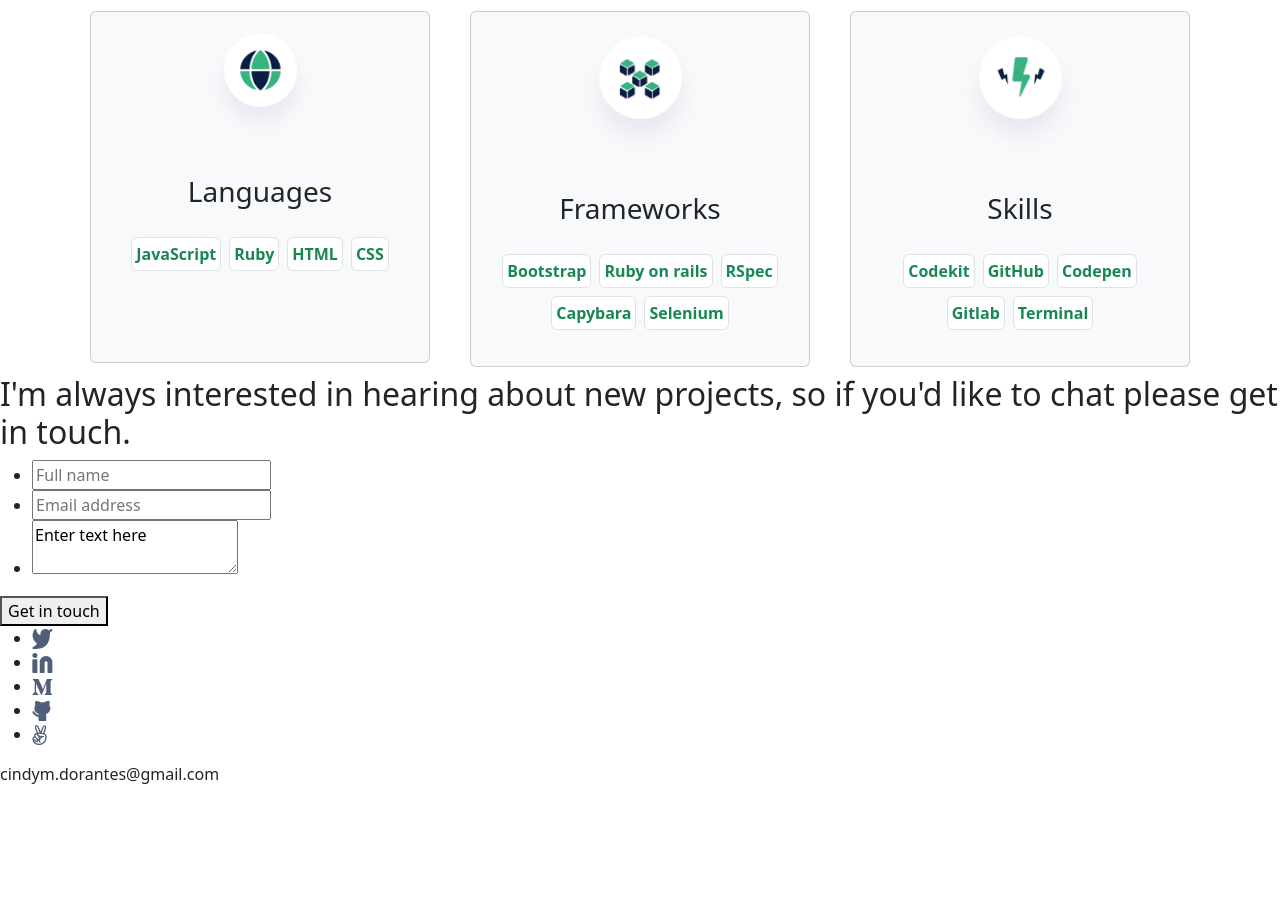
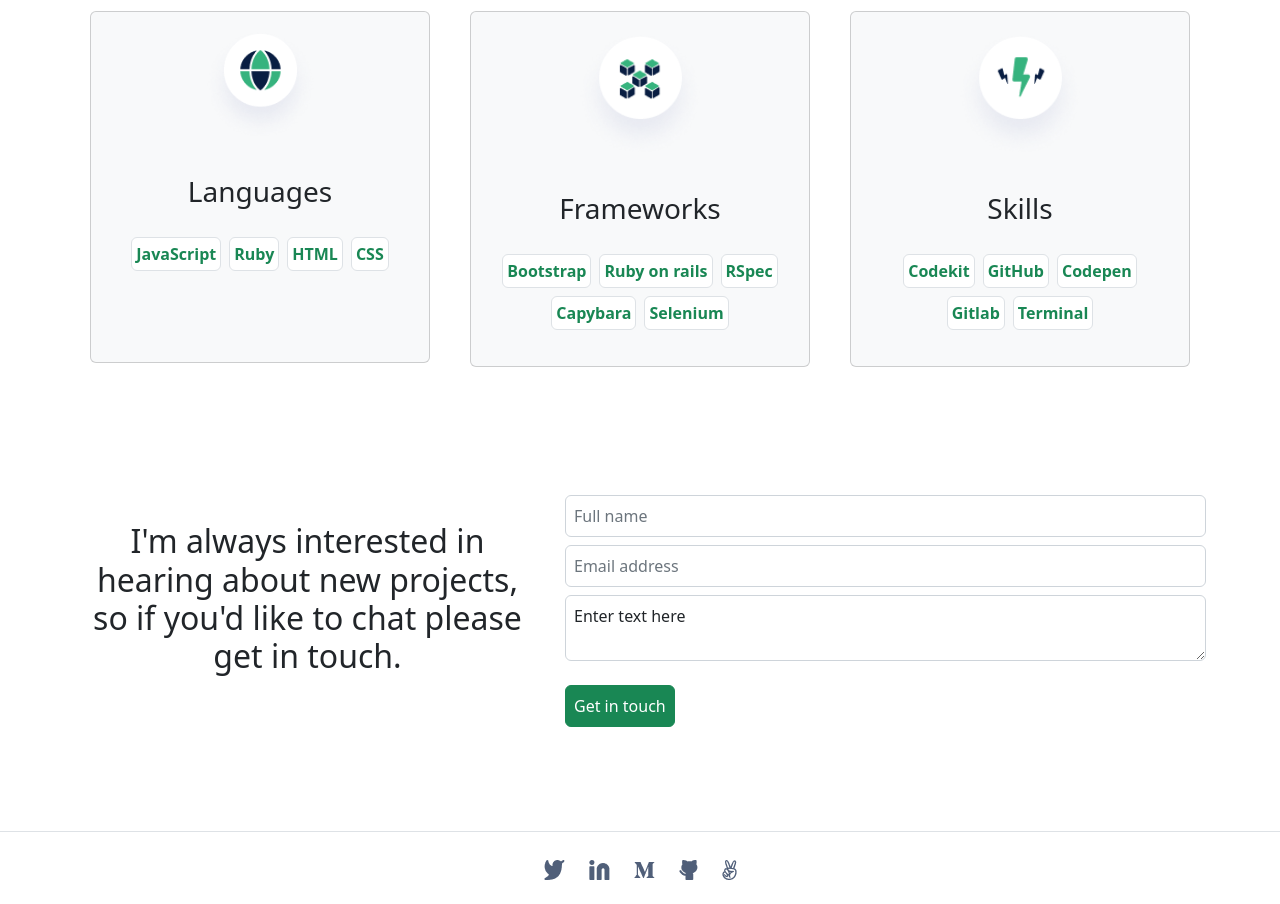
Before and after one commit to CindyDorantes/Trying-Bootstrap, a plain HTML site: page index.html in a window 1280 px wide. Shown: the part 1979-2883 px from the top of the page. Before the commit the page ends 2781 px from the top, so only its background shows below. Drawn offline with Linux system fonts and the light colour scheme.

Commit message:
Add styles for contact-form section and footer

```diff
--- a/index.html
+++ b/index.html
@@ -32,17 +32,16 @@
       </li>
       <li class="pe-3">
         <a href="https://www.linkedin.com/in/cindydorantessanchez/"><img src="./Images/Linkedin_icon.png"
-            alt="LinkedIn icon" class="socialicon"></a>
+            alt="LinkedIn icon"></a>
       </li>
       <li class="pe-3">
-        <a href="https://medium.com/"><img src="./Images/medium.png" alt="Medium icon" class="socialicon"></a>
+        <a href="https://medium.com/"><img src="./Images/medium.png" alt="Medium icon"></a>
       </li>
       <li class="pe-3">
-        <a href="https://github.com/CindyDorantes"><img src="./Images/github.png" alt="GitHub icon"
-            class="socialicon"></a>
+        <a href="https://github.com/CindyDorantes"><img src="./Images/github.png" alt="GitHub icon"></a>
       </li>
       <li class="pe-3">
-        <a href="https://angel.co/"><img src="./Images/angellist.png" alt="AngelList icon" class="socialicon"></a>
+        <a href="https://angel.co/"><img src="./Images/angellist.png" alt="AngelList icon"></a>
       </li>
     </ul>
     <div class="mt-5"><img src="./Images/arrow_button.png" alt="arrow button" class="arrow_button"></div>
@@ -156,7 +155,7 @@
     <!-- 2nd row for works section finishes -->
   </section>
 
-  <section class="container mt-5 pt-5">
+  <section class="container my-5 pt-5">
     <div class="row text-center w-75 mx-auto mb-3">
       <h2>About me</h2>
       <p>
@@ -222,42 +221,56 @@
     <!--Skills square finishes-->
   </section>
   <!--Contact form section starts-->
-  <section>
-    <div>
+  <section class="container my-5 py-5">
+    <div class="row">
+      <div class="col-lg-5 col-12 d-flex align-items-center text-center">
         <h2>I'm always interested in hearing about new projects,
           so if you'd like to chat please get in touch.</h2>
-      <form action="https://formspree.io/f/mnqwrdak" method="post">
-        <ul>
+      </div>
+      <div class="col-lg-7 col-12">
+        <form class="mt-4" action="https://formspree.io/f/mnqwrdak" method="post">
+          <ul class="list-unstyled">
             <li>
-            <input type="text" placeholder="Full name" minlength="2" maxlength="30" required
+              <input class="form-control m-2 p-2" type="text" placeholder="Full name" minlength="2" maxlength="30" required
                 id="input-name" name="user-name">
             </li>
             <li>
-            <input type="email" placeholder="Email address" required id="input-email"
+              <input class="form-control m-2 p-2" type="email" placeholder="Email address" required id="input-email"
                 name="user-email">
             </li>
             <li>
-            <textarea maxlength="500" required id="input-comment"
+              <textarea class="form-control m-2 p-2" maxlength="500" required id="input-comment"
                 name="user-comment">Enter text here</textarea>
             </li>
           </ul>
-        <button type="submit" href="#">Get in touch</button>
+          <button class="btn btn-success m-2 p-2" type="submit" href="#">Get in touch</button>
         </form>
       </div>
-    <div >
-      <ul>
-        <li><a href="https://twitter.com/CindyDorantes10"><img src="./Images/twitter.png" alt="Twitter icon"></a></li>
-        <li><a href="https://www.linkedin.com/in/cindydorantessanchez/"><img src="./Images/Linkedin_icon.png"
-              alt="LinkedIn icon"></a></li>
-        <li><a href="https://medium.com/"><img src="./Images/medium.png" alt="Medium icon"></a></li>
-        <li><a href="https://github.com/CindyDorantes"><img src="./Images/github.png" alt="GitHub icon"></a></li>
-        <li><a href="https://angel.co/"><img src="./Images/angellist.png" alt="AngelList icon"></a>
+    </div>
+  </section>
+  <footer class="text-center">
+    <div class="w-100 border-top d-none d-md-block"></div>
+    <ul class="d-flex flex-row list-unstyled justify-content-center align-items-center my-4">
+      <li class="pe-4">
+        <a href="https://twitter.com/CindyDorantes10"><img src="./Images/twitter.png" alt="Twitter icon"></a>
+      </li>
+      <li class="pe-4">
+        <a href="https://www.linkedin.com/in/cindydorantessanchez/"><img src="./Images/Linkedin_icon.png"
+            alt="LinkedIn icon" ></a>
+      </li>
+      <li class="pe-4">
+        <a href="https://medium.com/"><img src="./Images/medium.png" alt="Medium icon" ></a>
+      </li>
+      <li class="pe-4">
+        <a href="https://github.com/CindyDorantes"><img src="./Images/github.png" alt="GitHub icon"></a>
+      </li>
+      <li>
+        <a href="https://angel.co/"><img src="./Images/angellist.png" alt="AngelList icon" ></a>
       </li>
     </ul>
-      <p>cindym.dorantes@gmail.com</p>
+    <p class="d-md-none">cindym.dorantes@gmail.com</p>
     <div></div>
-    </div>
-  </section>
+  </footer>
 
   <script src="./js/bootstrap.bundle.js"></script>
 </body>
```
Lines whose indentation alone changed are shown as unchanged.
